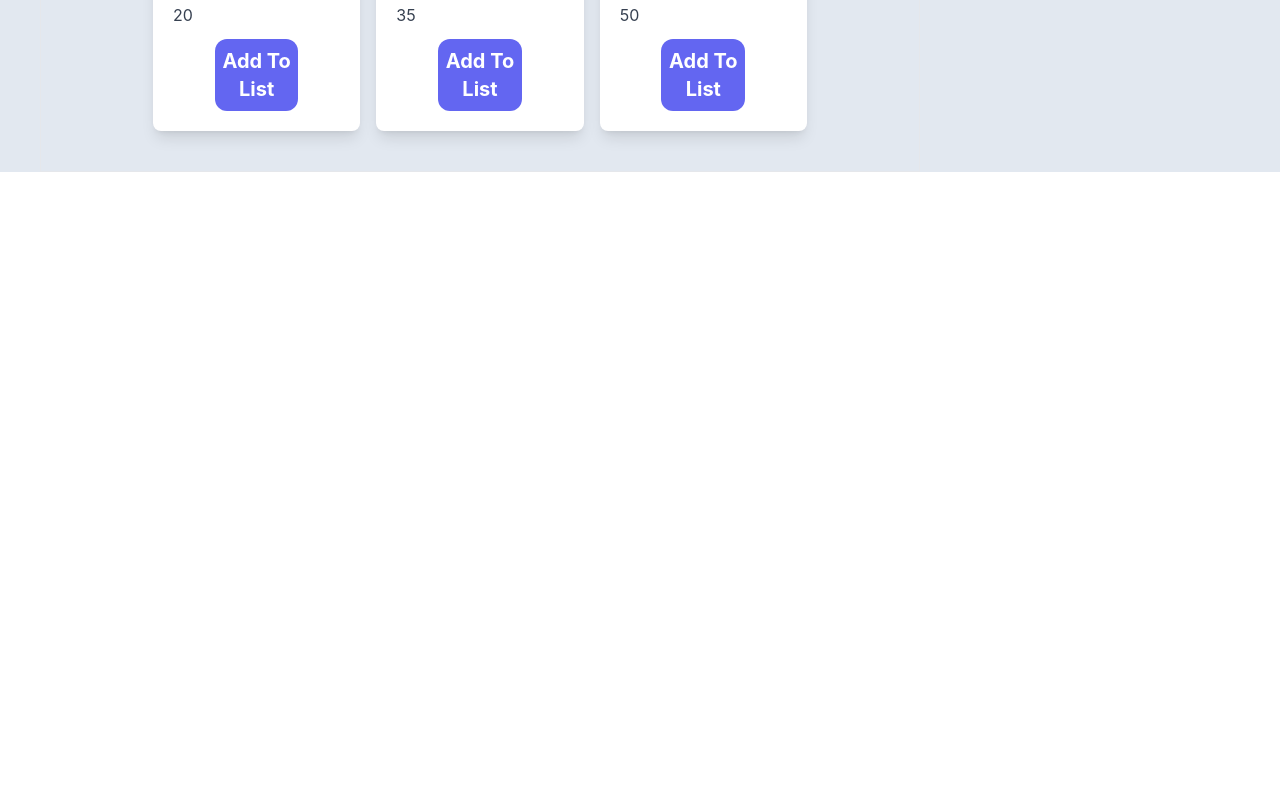
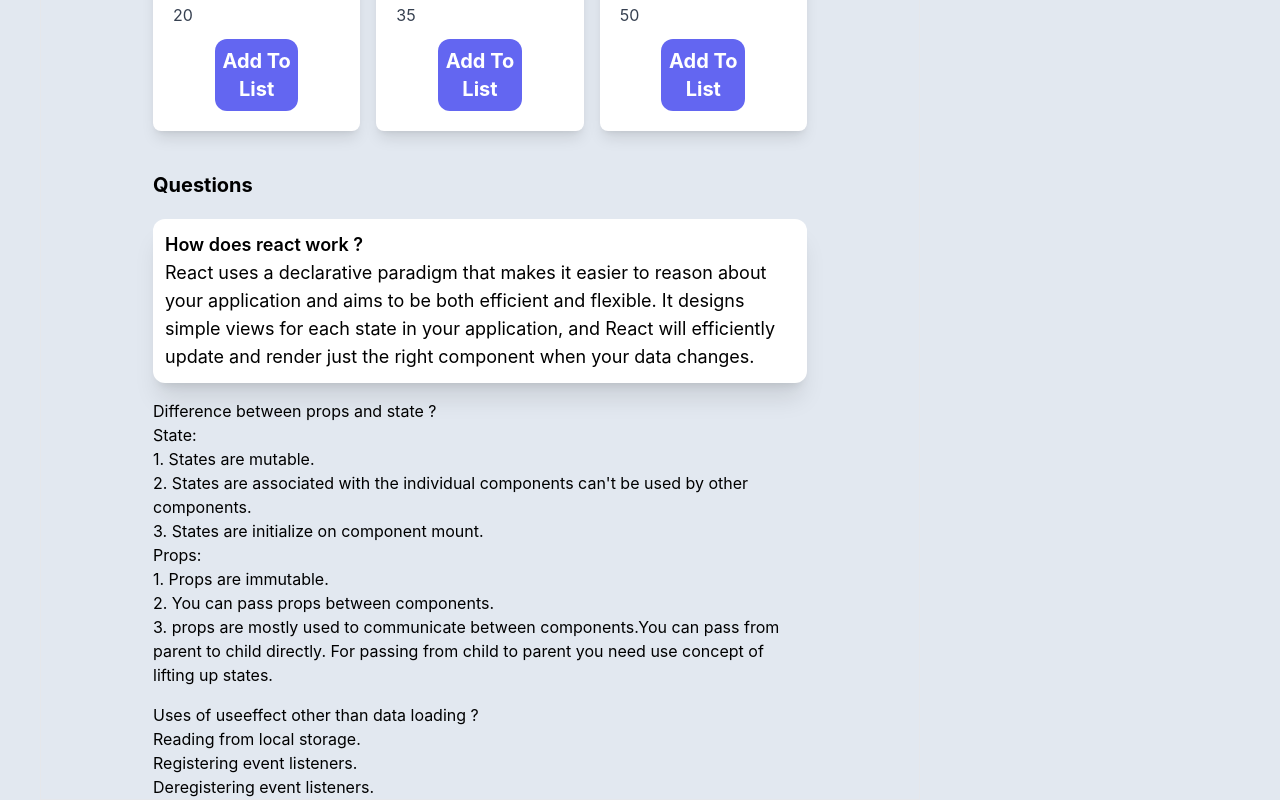
Before and after one commit to Mehedi53423/Super-Club, a React (Create React App) app: page / in a window 1280 px wide. Shown: the part 970-1770 px from the top of the page. Before the commit the page ends 1142 px from the top, so only its background shows below. Built offline with nearby package versions, Linux system fonts and the light colour scheme.

Commit message:
Question Component Added

```diff
--- a/public/index.html
+++ b/public/index.html
@@ -27,7 +27,7 @@
     <!-- Tailwind CSS CDN -->
     <script src="https://cdn.tailwindcss.com"></script>
 
-    <title>React App</title>
+    <title>SUPER CLUB</title>
   </head>
   <body>
     <noscript>You need to enable JavaScript to run this app.</noscript>
--- a/src/components/Content.js
+++ b/src/components/Content.js
@@ -1,5 +1,6 @@
 import React, { useEffect, useState } from "react";
 import Cards from "./Cards";
+import Questions from "./Questions";
 
 const Content = (props) => {
   const [activities, setActivities] = useState([]);
@@ -23,6 +24,7 @@ const Content = (props) => {
           ))}
         </div>
       </section>
+      <Questions></Questions>
     </div>
   );
 };
--- /dev/null
+++ b/src/components/Questions.js
@@ -0,0 +1,53 @@
+import React from "react";
+
+const Questions = () => {
+  return (
+    <div>
+      <h1 className="text-xl font-bold mb-5">Questions</h1>
+      <div className="grid grid-cols-1 gap-4">
+        <article className="p-3 bg-white rounded-xl shadow-xl">
+          <h1 className="text-lg font-semibold">How does react work ?</h1>
+          <p className="text-lg">
+            React uses a declarative paradigm that makes it easier to reason
+            about your application and aims to be both efficient and flexible.
+            It designs simple views for each state in your application, and
+            React will efficiently update and render just the right component
+            when your data changes.
+          </p>
+        </article>
+        <article>
+          <h1>Difference between props and state ?</h1>
+          <h1>State:</h1>
+          <ul>
+            <li>1. States are mutable.</li>
+            <li>
+              2. States are associated with the individual components can't be
+              used by other components.
+            </li>
+            <li>3. States are initialize on component mount.</li>
+          </ul>
+          <h1>Props:</h1>
+          <ul>
+            <li>1. Props are immutable.</li>
+            <li>2. You can pass props between components.</li>
+            <li>
+              3. props are mostly used to communicate between components.You can
+              pass from parent to child directly. For passing from child to
+              parent you need use concept of lifting up states.
+            </li>
+          </ul>
+        </article>
+        <article>
+          <h1>Uses of useeffect other than data loading ?</h1>
+          <ul>
+            <li>Reading from local storage.</li>
+            <li>Registering event listeners.</li>
+            <li>Deregistering event listeners.</li>
+          </ul>
+        </article>
+      </div>
+    </div>
+  );
+};
+
+export default Questions;
```
Also changed, not shown: 1 other file (tests, documents, lock files or other folders).
